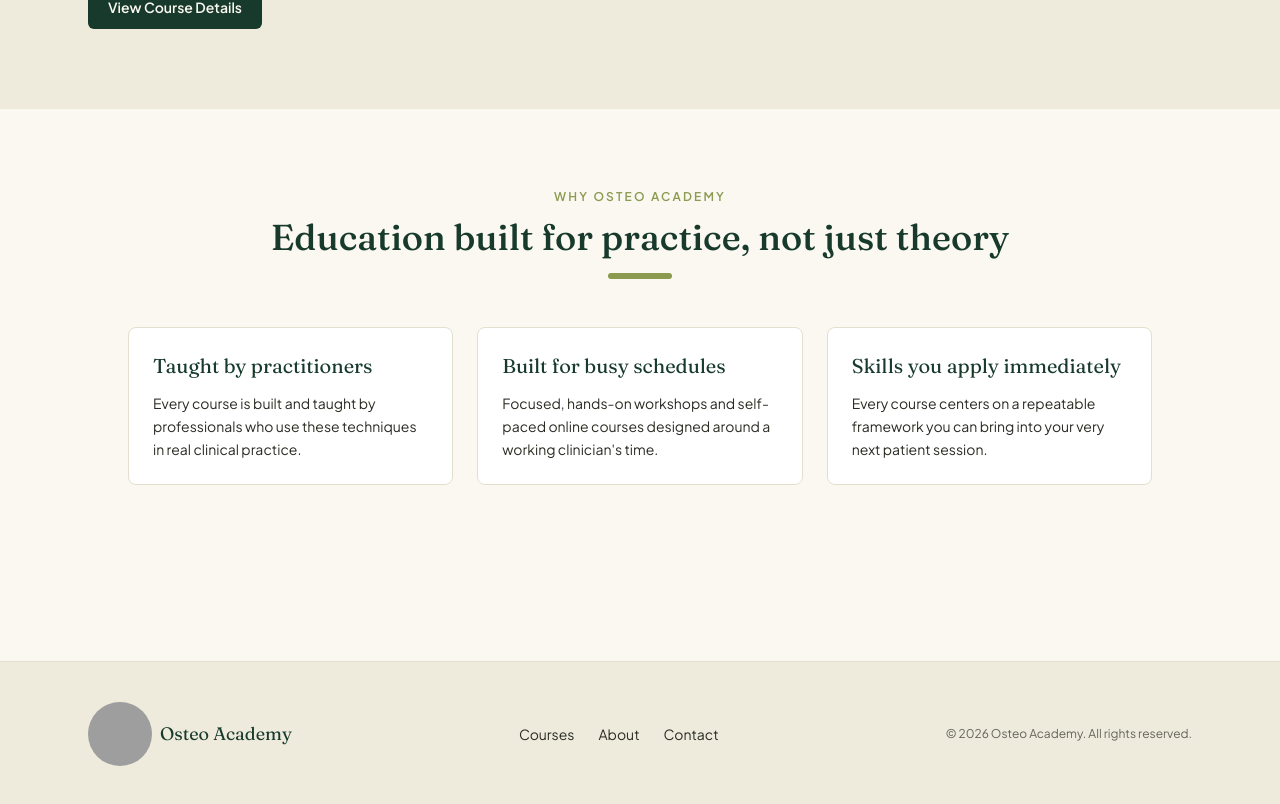
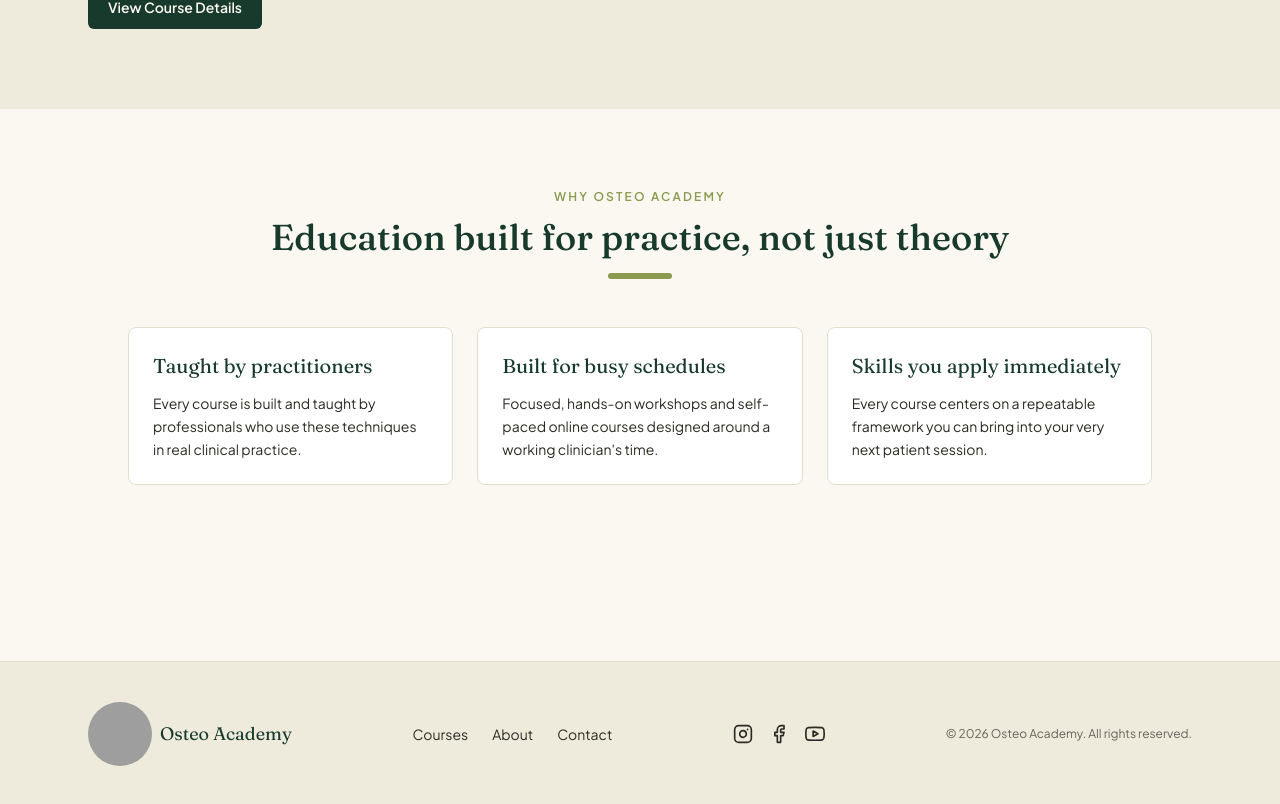
Before and after one commit to xyncosam/osteoacademy, a Next.js app: page / in a window 1280 px wide. Shown: the part 1072-1876 px from the top of the page. Built offline with nearby package versions, Linux system fonts and the light colour scheme; grey boxes are pictures that could not be loaded.

Commit message:
feat: add Instagram, Facebook, and YouTube links to the footer

```diff
--- a/components/layout/Footer.tsx
+++ b/components/layout/Footer.tsx
@@ -1,13 +1,46 @@
 import Link from 'next/link'
 import Image from 'next/image'
 import { Container } from '@/components/ui/Container'
+
+const SOCIAL_LINKS = [
+  {
+    href: 'https://www.instagram.com/osteo__academy_?igsh=ODFneHN1eGJwd3N0&utm_source=qr',
+    label: 'Instagram',
+    icon: (
+      <svg viewBox="0 0 24 24" fill="none" stroke="currentColor" strokeWidth="2" strokeLinecap="round" strokeLinejoin="round">
+        <rect x="2" y="2" width="20" height="20" rx="5" />
+        <path d="M16 11.37A4 4 0 1 1 12.63 8 4 4 0 0 1 16 11.37z" />
+        <line x1="17.5" y1="6.5" x2="17.51" y2="6.5" />
+      </svg>
+    ),
+  },
+  {
+    href: 'https://www.facebook.com/share/1EeDmqpyKH/?mibextid=wwXIfr',
+    label: 'Facebook',
+    icon: (
+      <svg viewBox="0 0 24 24" fill="none" stroke="currentColor" strokeWidth="2" strokeLinecap="round" strokeLinejoin="round">
+        <path d="M18 2h-3a5 5 0 0 0-5 5v3H7v4h3v8h4v-8h3l1-4h-4V7a1 1 0 0 1 1-1h3z" />
+      </svg>
+    ),
+  },
+  {
+    href: 'https://youtube.com/@osteoacademy?si=-2RF_HJAtlNBf515',
+    label: 'YouTube',
+    icon: (
+      <svg viewBox="0 0 24 24" fill="none" stroke="currentColor" strokeWidth="2" strokeLinecap="round" strokeLinejoin="round">
+        <path d="M22.54 6.42a2.78 2.78 0 0 0-1.94-2C18.88 4 12 4 12 4s-6.88 0-8.6.46a2.78 2.78 0 0 0-1.94 2A29 29 0 0 0 1 11.75a29 29 0 0 0 .46 5.33A2.78 2.78 0 0 0 3.4 19c1.72.46 8.6.46 8.6.46s6.88 0 8.6-.46a2.78 2.78 0 0 0 1.94-2 29 29 0 0 0 .46-5.25 29 29 0 0 0-.46-5.33z" />
+        <polygon points="9.75 15.02 15.5 11.75 9.75 8.48 9.75 15.02" />
+      </svg>
+    ),
+  },
+]
 
 export function Footer() {
   const year = new Date().getFullYear()
 
   return (
     <footer className="mt-24 border-t border-border bg-cream-100">
-      <Container className="flex flex-col gap-4 py-10 text-sm text-ink-900 md:flex-row md:items-center md:justify-between">
+      <Container className="flex flex-col gap-6 py-10 text-sm text-ink-900 md:flex-row md:items-center md:justify-between">
         <div className="flex items-center gap-2">
           <span className="relative h-16 w-16 shrink-0 overflow-hidden rounded-full">
             <Image src="/logo/badge-glow.png" alt="" fill className="object-cover" />
@@ -19,6 +52,20 @@ export function Footer() {
           <Link href="/about" className="hover:text-sage-500">About</Link>
           <Link href="/contact" className="hover:text-sage-500">Contact</Link>
         </nav>
+        <div className="flex gap-4">
+          {SOCIAL_LINKS.map((social) => (
+            <a
+              key={social.label}
+              href={social.href}
+              target="_blank"
+              rel="noopener noreferrer"
+              aria-label={social.label}
+              className="text-ink-900 hover:text-sage-500"
+            >
+              <span className="block h-5 w-5">{social.icon}</span>
+            </a>
+          ))}
+        </div>
         <p className="text-xs text-ink-900/70">&copy; {year} Osteo Academy. All rights reserved.</p>
       </Container>
     </footer>
```
Also changed, not shown: 1 other file (tests, documents, lock files or other folders).
